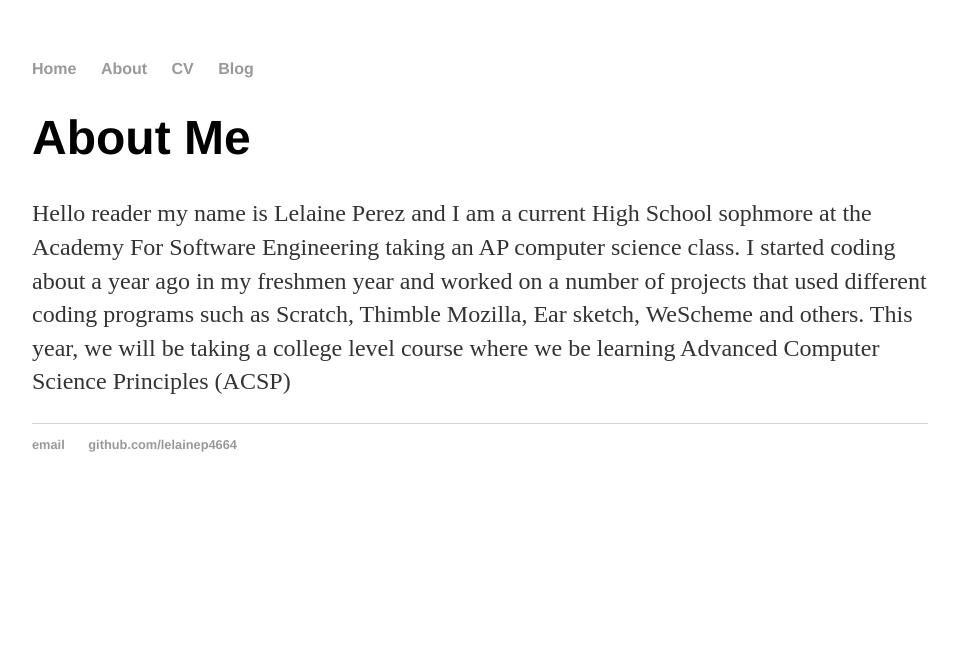
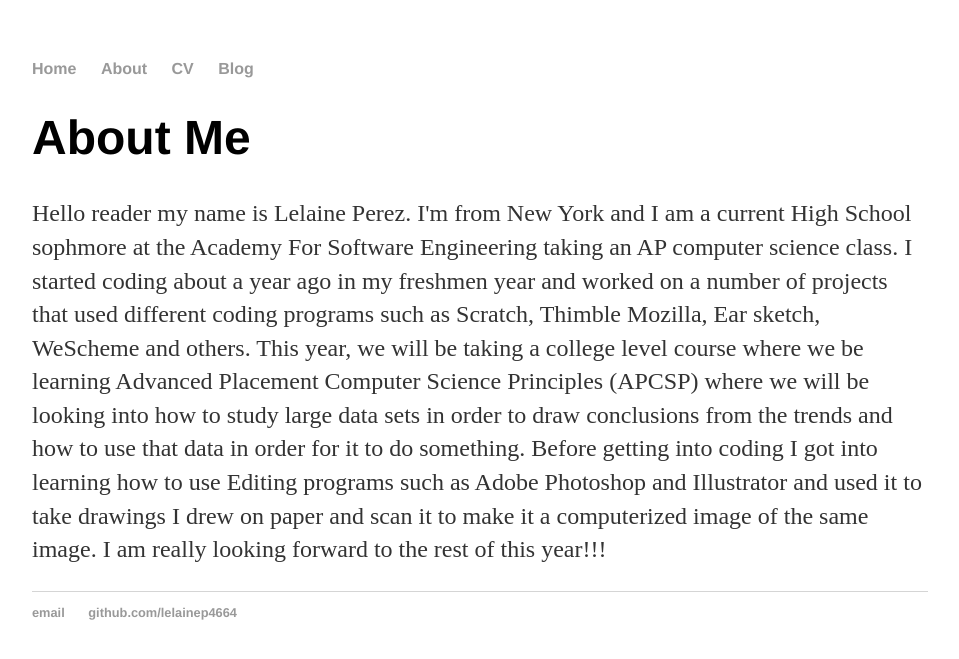
Before and after one commit to lelainep4664/lelainep4664.github.io, a Jekyll site: the page built from about/index.html, in a window 1280 px wide. Shown: the top 659 px of the page, without its empty margins (160-1119 px from the left). Built offline with Jekyll 4.4.1, drawn with Linux system fonts in a browser that asks for light colours.

Commit message:
Update index.html

```diff
--- a/about/index.html
+++ b/about/index.html
@@ -3,5 +3,6 @@ layout: default
 title: About Me
 ---
 <h1>{{ page.title }}</h1>
-<p> Hello reader my name is Lelaine Perez and I am a current High School sophmore at the Academy For Software Engineering taking an AP computer science class. I started coding about a year ago in my freshmen year and worked on a number of projects that used different coding programs such as Scratch, Thimble Mozilla, Ear sketch, WeScheme and others. This year, we will be taking a college level course where we be learning Advanced Computer Science Principles (ACSP)
+<p>
+Hello reader my name is Lelaine Perez. I'm from New York and I am a current High School sophmore at the Academy For Software Engineering taking an AP computer science class. I started coding about a year ago in my freshmen year and worked on a number of projects that used different coding programs such as Scratch, Thimble Mozilla, Ear sketch, WeScheme and others. This year, we will be taking a college level course where we be learning Advanced Placement Computer Science Principles (APCSP) where we will be looking into how to study large data sets in order to draw conclusions from the trends and how to use that data in order for it to do something. Before getting into coding I got into learning how to use Editing programs such as Adobe Photoshop and Illustrator and used it to take drawings I drew on paper and scan it to make it a computerized image of the same image. I am really looking forward to the rest of this year!!!
 </P>
```
